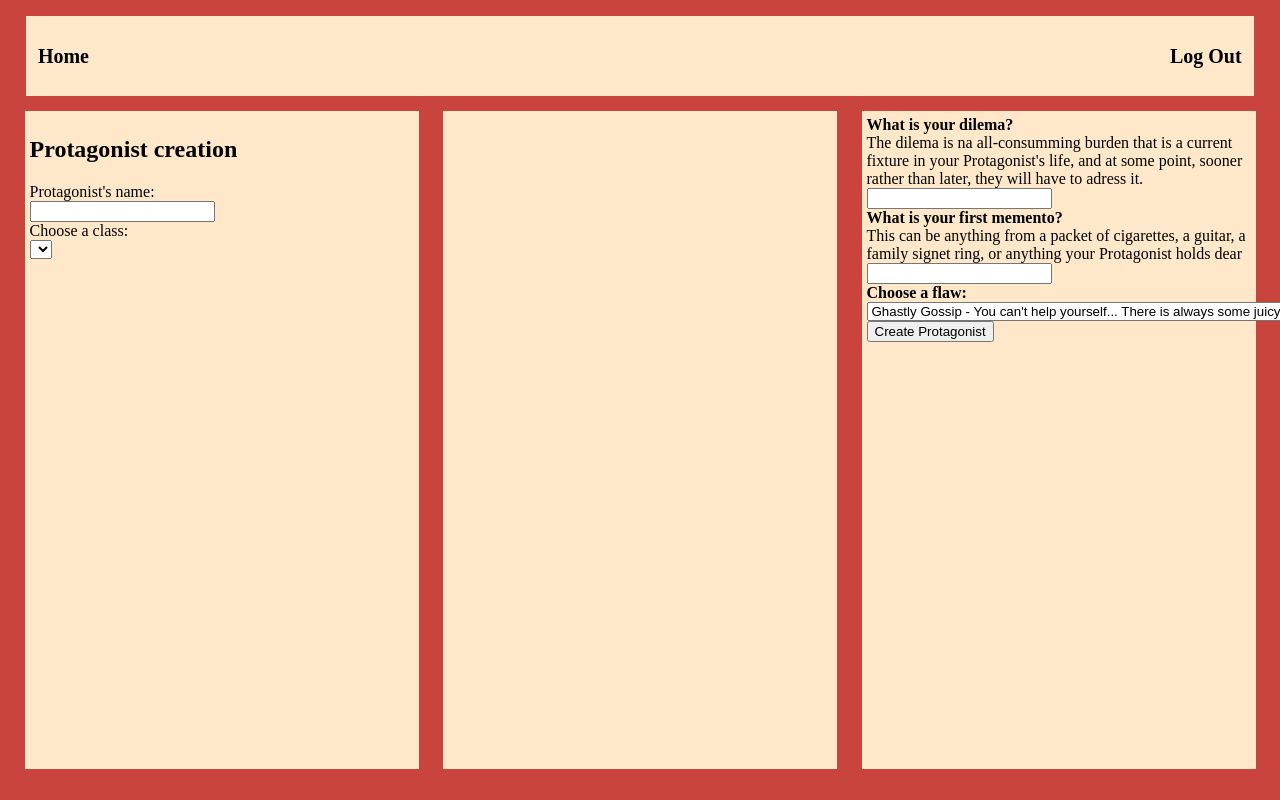
After one commit to ZuzanaOsobova/BP-old, a PHP site: page /protagonist.php in a window 1280 px wide. The commit adds this page. Run offline with PHP 8.4, Linux system fonts and the light colour scheme; data that the repository does not hold is empty.

Commit message:
Create protagonist, začátek <form>, bude potřeba css, PHP a pár dalších věcí, přepsány flaws, potřeba traits + javascript

```diff
--- a/header.inc.php
+++ b/header.inc.php
@@ -1,6 +1,6 @@
 <?php
 
-include "user_required.inc.php";
+//include "user_required.inc.php";
 include "database_connection.inc.php";
 
 /* TODO LIST
--- /dev/null
+++ b/protagonist.php
@@ -0,0 +1,105 @@
+<?php
+include "header.inc.php";
+//include "user_required.inc.php";
+include "database_connection.inc.php";
+
+
+//TODO
+/* DONE - Character name
+ * character class - SQL + dropdown form
+ * character trait +- a základ na základě vybraného archetypu a počítadlo, kolik jich ještě mají a musí přidat
+ * --
+ * character info - základ textarea s doplěním věku, profese, title, vztahu a přezdívky (poznámka, nic z toho není povinné, ale alespoň něco)
+ * character fyzický popis - text area
+ * DONE - character mementos
+ * DONE but gotta make CSS - character flaw - text area, ale možnost dropdown si vybrat???
+ * DONE - character dilema
+ * character background
+ * --bude nastaveno samo--
+ * character readies - nastaví se na začátku automaticky podle knihy
+ * character stanting - mastaví se na začátku automaticky 0
+ * character status - automaticky healthy
+ * group_id - přenese se z url!!!
+ *
+ * */
+
+?>
+
+<!DOCTYPE html>
+<html lang="en">
+
+<head>
+    <link rel="stylesheet" href="protagonist_stylesheet.css">
+    <title>Protagonist Creation</title>
+
+</head>
+
+<body>
+<main>
+
+    <div class="column">
+        <h2>Protagonist creation</h2>
+        <form method="post">
+
+            <label for="protagonist_name">Protagonist's name:</label><br>
+            <?php if (!empty($errors['protagonist_name'])): ?>
+                <div style="color: red" class="invalid-feedback"><?php echo $errors['protagonist_name']; ?></div>
+            <?php endif; ?>
+            <input type="text" id="protagonist_name" name="protagonist_name" value="" required><br>
+
+            <label for="protagonist_class">Choose a class:</label><br> <!-- přidat základní hodnotu aristocrat a přidat php pro classy -->
+            <select>
+                <option></option>
+            </select>
+
+
+            <!-- přidat trait maker, responsive pomocí javascriptu -->
+
+    </div>
+
+    <div class="column">
+
+    </div>
+
+    <div class="column">
+
+        <label for="protagonist_dilemma"><b>What is your dilema?</b><br>The dilema is na all-consumming burden that is a current fixture in your Protagonist's life, and at some point, sooner rather than later, they will have to adress it.</label><br>
+        <input type="text" name="protagonist_dilemma" id="protagonist_dilemma"><br>
+
+        <label for="protagonist_memento"><b>What is your first memento?</b><br>This can be anything from a packet of cigarettes, a guitar, a family signet ring, or anything your Protagonist holds dear</label><br>
+        <input type="text" name="protagonist_memento" id="protagonist_memento"><br>
+
+        <!-- udělat custom css pro select options https://www.w3schools.com/howto/howto_custom_select.asp-->
+        <label for="protagonist_flaw"><b>Choose a flaw:</b></label>
+        <select name="protagonist_flaw" id="protagonist_flaw">
+            <option value="Ghastly Gossip">Ghastly Gossip - You can't help yourself... There is always some juicy gossip to be shared.</option>
+            <option value="Penny-Pincher">Penny Pincher - You’re frugal to a shocking degree.</option>
+            <option value="Yellow-Bellied">Yellow-Bellied - Cluck, cluck, cluck. Do I hear a chicken?</option>
+            <option value="Card Cheat">Card Cheat - You have a bit of a problem whenever you pick up those cards. No one likes playing with a cheater.</option>
+            <option value="Persnickety">Persnickety - You always kick up a fuss. Everything must be precise. All. The. Time.</option>
+            <option value="Light-Fingered">Light-Fingered - You love a good sale. And by sale, we mean a five-finger discount.</option>
+            <option value="Shop-a-Holic">Shop-a-Holic - When you need to buy a dress for a gala, you buy five just in case.</option>
+            <option value="High-Roller">High-Roller - You’d gamble away most if not all of the readies you receive</option>
+            <option value="Hot-Headed">Hot-Headed - You’re rash and quick-tempered. Maybe you should avoid being behind the wheel.</option>
+            <option value="Jealous">Jealous - You hate not being the centre of attention. You have an envious resentment towards others’ achievements and possessions.</option>
+            <option value="Tippler">Tippler - Two whiskeys, please! And make them a double!</option>
+            <option value="Superstitious Mind">Superstitious Mind - Some may say you’re irrational, but you’re happy as you are, throwing salt over your shoulder.</option>
+            <option value="Drama Queen">Drama Queen - You react to every situation in a melodramatic way. Or maybe everyone else just underreacts.</option>
+            <option value="Gullible">Gullible - You believe everything that is said to you, every piece of gossip, every tale. This, unfortunately, makes you an easy target</option>
+            <option value="Party Animal">Party Animal - You have a fear of missing out and must attend every single party. Occasionally, multiple parties at once.</option>
+            <option value="Snoop">Snoop - While you describe yourself as inquisitive, others simply call you a snoop. You meddle and must find out about everyone’s affairs.</option>
+            <option value="Boisterous">Boisterous - You’re loud, brash, and everyone knows when you’ve entered a room. You tend to cause a ruckus wherever you go.</option>
+            <option value="Show-Off">Show-Off - You have a myriad of achievements, possessions, and accomplishments. So why not show them off?</option>
+            <option value="Shameless Flirt">Shameless Flirt - When you flirt with someone, they’ll know it. Flirting seems to be your default setting</option>
+            <option value="Foul_Mouthed">Foul_Mouthed - !”@* $!”</option>
+        </select>
+
+
+        <input type="submit" value="Create Protagonist">
+        </form>
+    </div>
+
+</main>
+</body>
+
+</html>
--- /dev/null
+++ b/protagonist_stylesheet.css
@@ -0,0 +1,45 @@
+body {
+    background-color: #c8443c;
+    padding: 0;
+    margin: 0;
+}
+
+main {
+    height: 90%;
+    width: 100%;
+    position: fixed;
+    top: 10%;
+    display: flex;
+    align-items: center;
+    flex-wrap: wrap;
+    justify-content: space-evenly;
+}
+
+.window {
+    width: 96%;
+    height: 82%;
+    background-color: #ffe8c9;
+    position: fixed;
+    left: 2%;
+    top: 14%;
+}
+
+.window h2 {
+    padding: 0 15px;
+
+
+}
+
+.window_text {
+    padding: 0 15px;
+
+}
+
+
+.column {
+    float: left;
+    width: 30%;
+    height: 90%;
+    background-color: #ffe8c9;
+    padding: 5px;
+}
```
Also changed, not shown: 1 other file.
